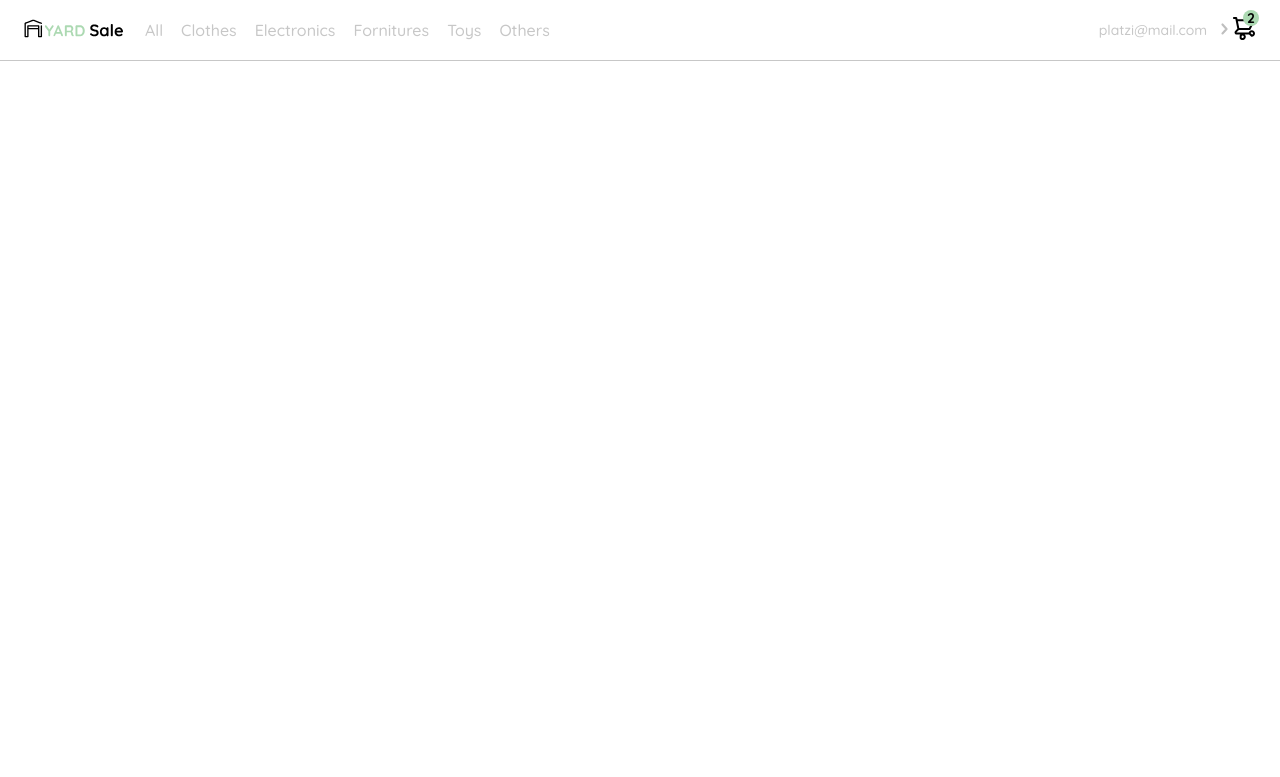
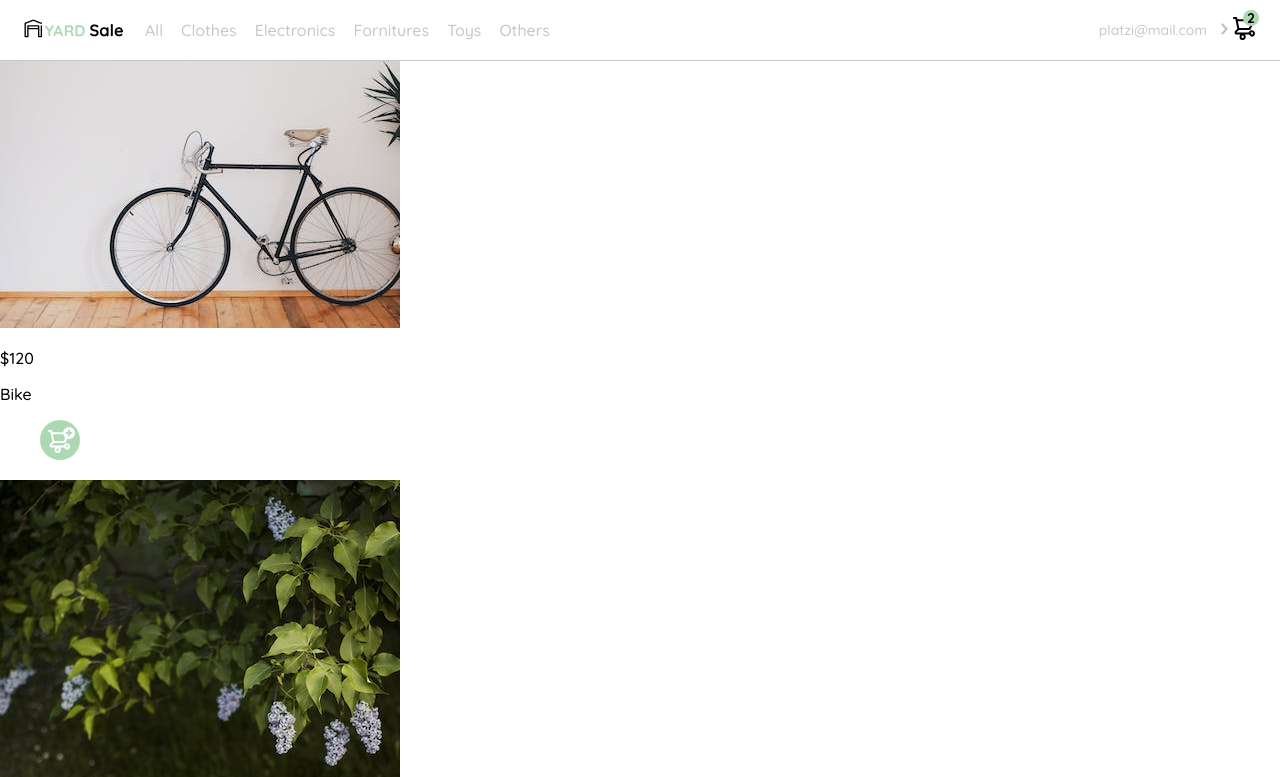
Before and after one commit to kiki-moranda/Proyect-Online-Store, a plain HTML site: page index.html in a window 1280 px wide. Shown: the top 777 px of the page. Drawn offline with Linux system fonts and the light colour scheme.

Commit message:
insertando productos

```diff
--- a/index.html
+++ b/index.html
@@ -172,6 +172,22 @@
         </div>
     </aside>
 
+    <!-- Solo es un ejemplo del catálogo. Lo crearemos en js -->
+    <section class="main-container">
+        <div class="cards-container">
+            <!--<div class="product-card">
+                <img src="/Proyect-Online-Store/Maquetación Tienda/Pag_inicio/img_products/bike.jpeg" alt="bike"
+                class="product-img">
+                <div class="product-info">
+                    <div>
+                        <p> $120,00</p>
+                        <p> Bike</p>
+                    </div>
+                </div>
+            </div>-->
+        </div>
+    </section>
+
     <script src="./main.js"></script>
 </body>
 </html>
```
